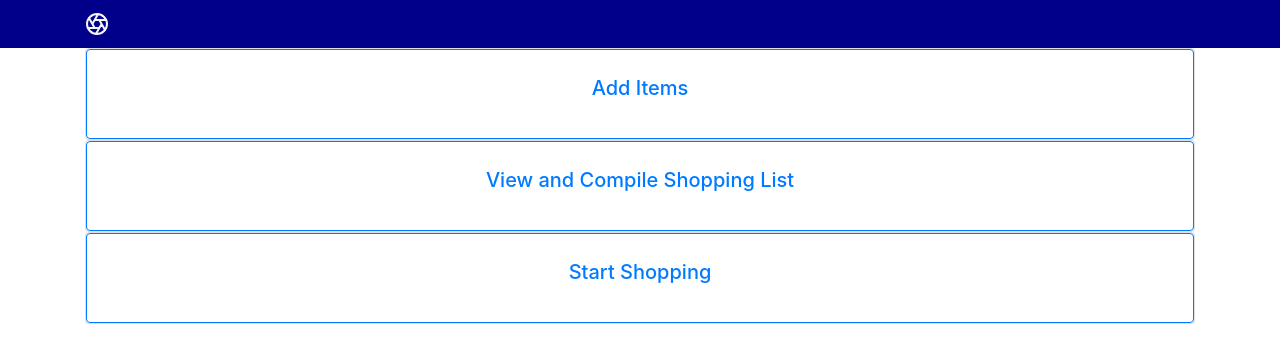
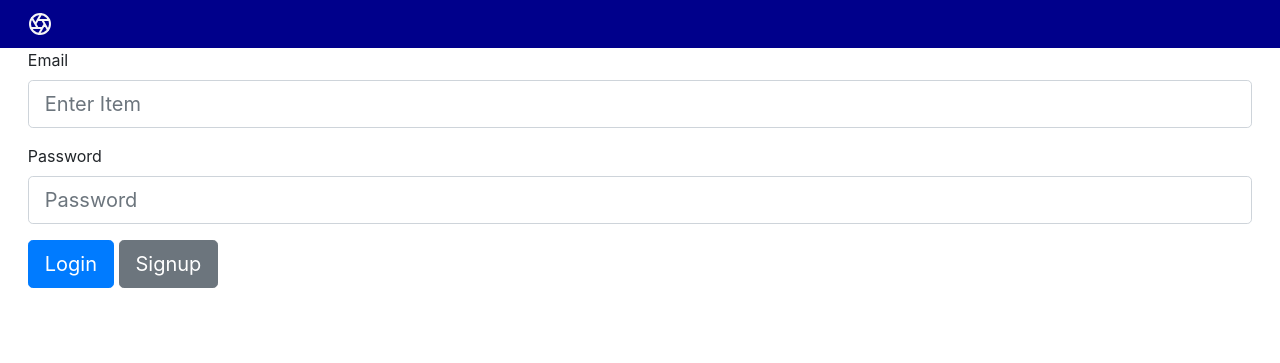
Before and after one commit to booysenmichael/shop2, a Django app: page / in a window 1280 px wide. Shown: the top 363 px of the page. Run offline with Django 3.2, Linux system fonts and the light colour scheme; some libraries are stand-ins or nearby versions.

Commit message:
Added auth, fixed container

```diff
--- /dev/null
+++ b/home/templates/home/login.html
@@ -0,0 +1,50 @@
+{% extends 'base.html'%}
+
+{% block content %}
+<form>
+    {% csrf_token%}
+    <div class="form-group input-group-lg">
+        <label for="email">Email</label>
+        <input type="email" name="email" class="form-control" id="email" placeholder="Enter Item" required="required">
+    </div>
+    <div class="form-group input-group-lg">
+        <label for="password">Password</label>
+        <input type="password" name ="password" class="form-control" id="password" placeholder="Password" required="required">
+    </div>
+    <div>
+        <button class="btn btn-primary btn-lg" id="login" role="button">Login</button>
+        <a href='{% url "signup" %}' class="btn btn-secondary btn-lg" id="signup" role="button">Signup</a>
+    </div>
+</form>
+{% endblock%}
+
+{% block script %}
+<script>
+    $('#login').on('click',function(event){
+        event.preventDefault();
+        $.ajax({
+            method:'POST',
+            url: '/home/loginHandler',
+            data:{
+                csrfmiddlewaretoken: $('input[name=csrfmiddlewaretoken]').val(),
+                email: $('#email').val(),
+                password: $('#password').val(),
+
+            },
+            success:function(result){
+                console.log(result)
+                if(result=='1'){
+                    window.location = '/'
+                }else{
+                    alert('Username / Password Error!')
+                }
+
+            },
+            error:function(result){
+                console.log(result)
+
+            }
+        })
+    })
+</script>
+{% endblock%}
--- /dev/null
+++ b/home/urls.py
@@ -0,0 +1,11 @@
+from django.contrib import admin
+from django.urls import path, include
+from . import views
+
+urlpatterns = [
+    path('login/',views.login,name='login'),
+    path('signup/',views.signup,name='signup'),
+    path('signupHandler',views.signupHandler),
+    path('loginHandler',views.loginHandler),
+
+]
--- a/home/views.py
+++ b/home/views.py
@@ -1,4 +1,44 @@
-from django.shortcuts import render, HttpResponse
+from django.shortcuts import render, HttpResponse, redirect
+from django.contrib.auth.decorators import login_required
+from django.contrib.auth.models import User
+from django.contrib import auth
+
+def login(request):
+    return render(request, 'home/login.html')
+
+def signup(request):
+    return render(request, 'home/signup.html')
+
+def signupHandler(request):
+    if request.method == 'POST':
+        if request.POST['password1'] == request.POST['password2']:
+            try:
+               user = User.objects.get(username=request.POST['email'])
+               return HttpResponse('Already Registered')
+            except User.DoesNotExist:
+                user = User.objects.create_user(username=request.POST['email'],password=request.POST['password1'])
+                return HttpResponse('Registered')
+        else:
+            return HttpResponse('Password Not Matching')
+
+def loginHandler(request):
+    if request.method == 'POST':
+        user = auth.authenticate(username=request.POST['email'],password=request.POST['password'])
+        if user is not None:
+            auth.login(request, user)
+            return HttpResponse('1')
+        else:
+            return HttpResponse('0')
+
+#def home(request):
+#    if request.user.is_authenticated():
+#        return render(request, 'home/home.html')
+#    else:
+#3        return render(request,'home/login.html')
 
 def home(request):
-    return render(request, 'home/home.html')
+    if not request.user.is_authenticated:
+        return render(request,'home/login.html')
+    else:
+        profile = User.objects.get(username = request.user)
+        return render(request, 'home/home.html')
--- a/shoppinglist/templates/base.html
+++ b/shoppinglist/templates/base.html
@@ -19,6 +19,11 @@
             .py-2{
                 color:whitesmoke;
             }
+            .container{
+                max-width: none;
+                width: 98%;
+            }
+
         </style>
     </head>
     <body>
--- a/shoppinglist/urls.py
+++ b/shoppinglist/urls.py
@@ -20,5 +20,6 @@ from home import views
 urlpatterns = [
     path('',views.home,name='home'),
     path('admin/', admin.site.urls),
-    path('items/', include('items.urls'))
+    path('items/', include('items.urls')),
+    path('home/', include('home.urls')),
 ]
```
Also changed, not shown: home/templates/home/signup.html (added, +52 -0 lines), items/views.py (+19 -6 lines).
